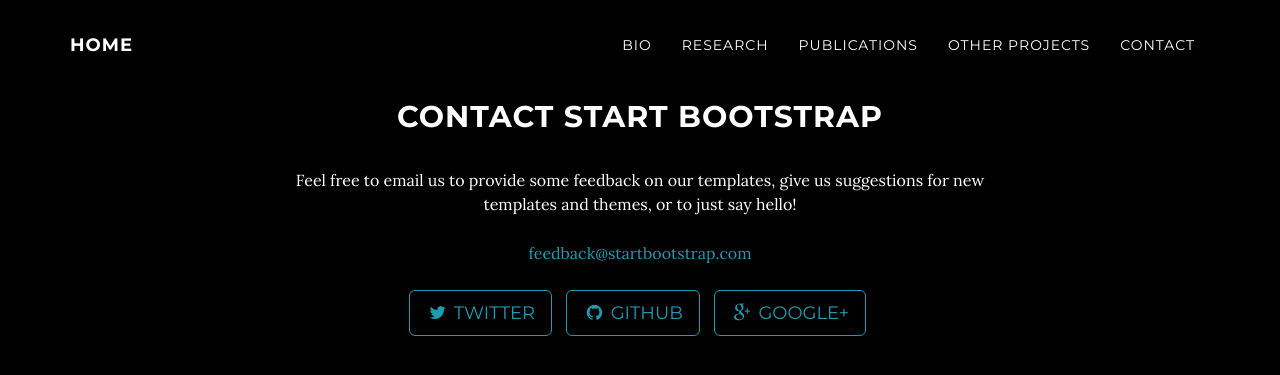
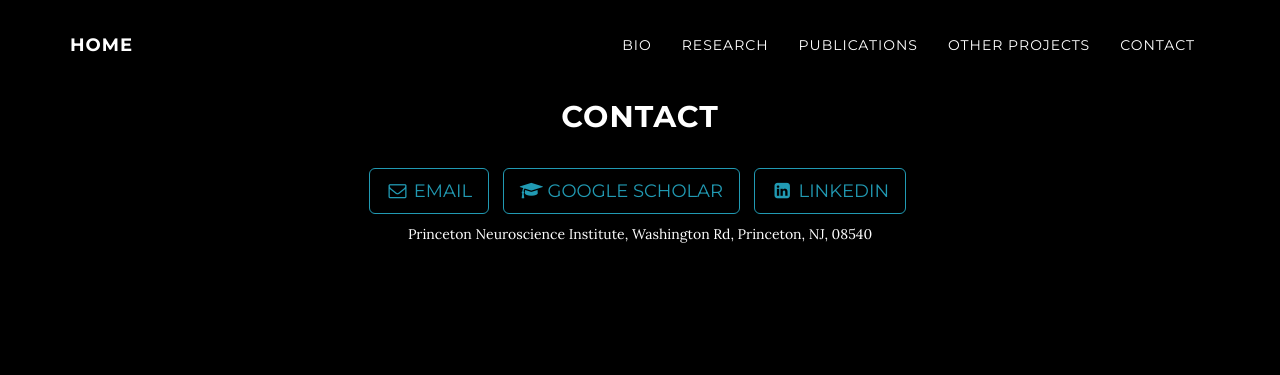
Before and after one commit to drasmuss/drasmuss.github.io, a Jekyll site: the page built from contact.html, in a window 1280 px wide. Shown: the top 375 px of the page. Built offline with Jekyll 4.4.1, drawn with Linux system fonts in a browser that asks for light colours.

Commit message:
Updated contact page

```diff
--- a/contact.html
+++ b/contact.html
@@ -6,21 +6,25 @@
 <section id="contact" class="container content-section text-center">
     <div class="row">
         <div class="col-lg-8 col-lg-offset-2">
-            <h2>Contact Start Bootstrap</h2>
-            <p>Feel free to email us to provide some feedback on our templates, give us suggestions for new templates and themes, or to just say hello!</p>
-            <p><a href="mailto:feedback@startbootstrap.com">feedback@startbootstrap.com</a>
-            </p>
+            <h2>Contact</h2>
             <ul class="list-inline banner-social-buttons">
                 <li>
-                    <a href="https://twitter.com/SBootstrap" class="btn btn-default btn-lg"><i class="fa fa-twitter fa-fw"></i> <span class="network-name">Twitter</span></a>
+                    <a href="mailto:drasmussen@princeton.edu" class="btn btn-default btn-lg">
+                    <i class="fa fa-envelope-o fa-fw"></i> <span class="network-name">Email</span>
+                    </a>
                 </li>
                 <li>
-                    <a href="https://github.com/IronSummitMedia/startbootstrap" class="btn btn-default btn-lg"><i class="fa fa-github fa-fw"></i> <span class="network-name">Github</span></a>
+                    <a href="http://scholar.google.ca/citations?user=pJcUbFQAAAAJ" class="btn btn-default btn-lg">
+                    <i class="fa fa-mortar-board fa-fw"></i> <span class="network-name">Google Scholar</span>
+                    </a>
                 </li>
                 <li>
-                    <a href="https://plus.google.com/+Startbootstrap/posts" class="btn btn-default btn-lg"><i class="fa fa-google-plus fa-fw"></i> <span class="network-name">Google+</span></a>
+                    <a href="https://www.linkedin.com/pub/daniel-rasmussen/57/399/b84" class="btn btn-default btn-lg">
+                    <i class="fa fa-linkedin-square fa-fw"></i> <span class="network-name">LinkedIn</span>
+                    </a>
                 </li>
             </ul>
+            Princeton Neuroscience Institute, Washington Rd, Princeton, NJ, 08540
         </div>
     </div>
 </section>
```
Also changed, not shown: _research/01-HRL.md (+1 -1 lines), _projects/03-neuromorphic.md (added), img/HRL.png.
